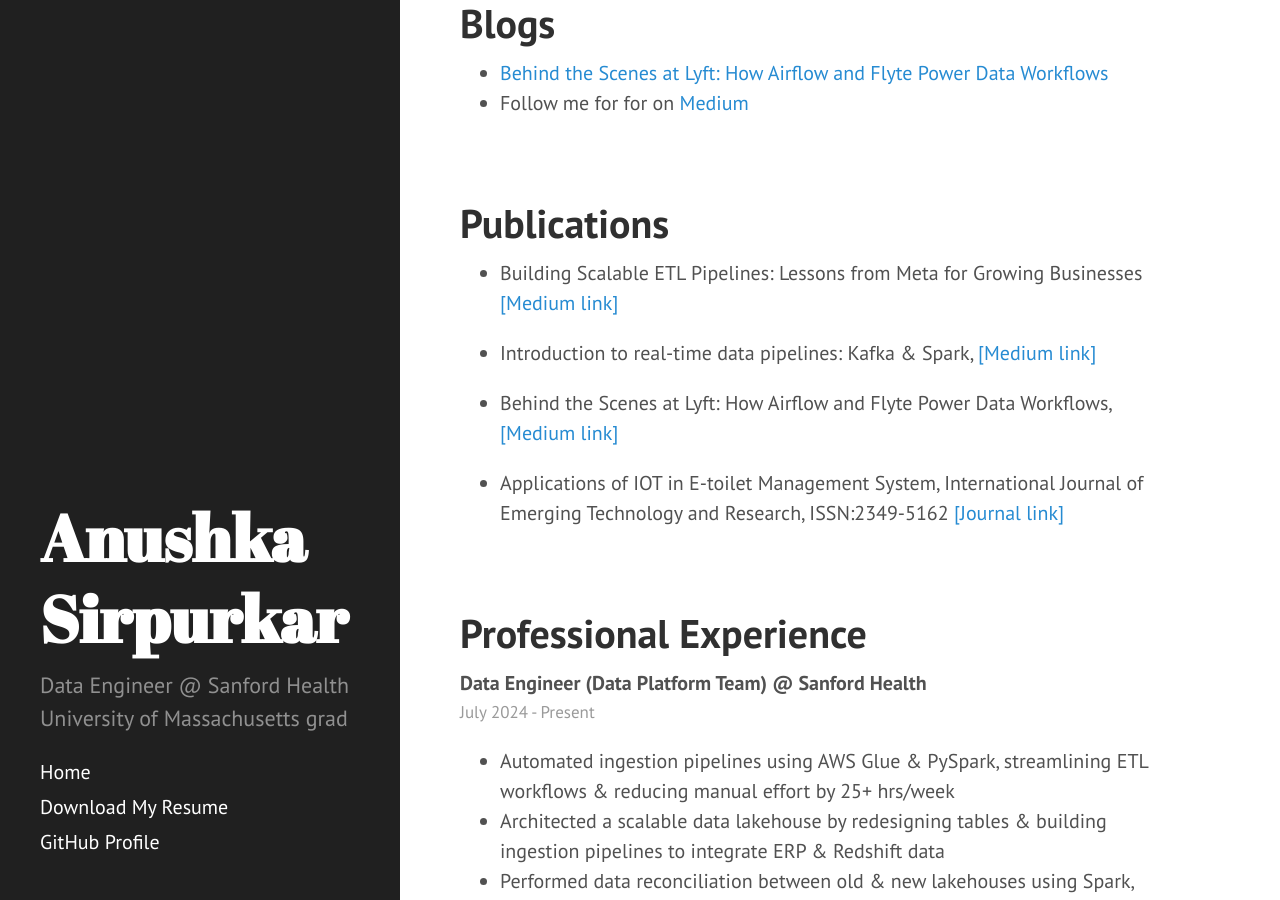
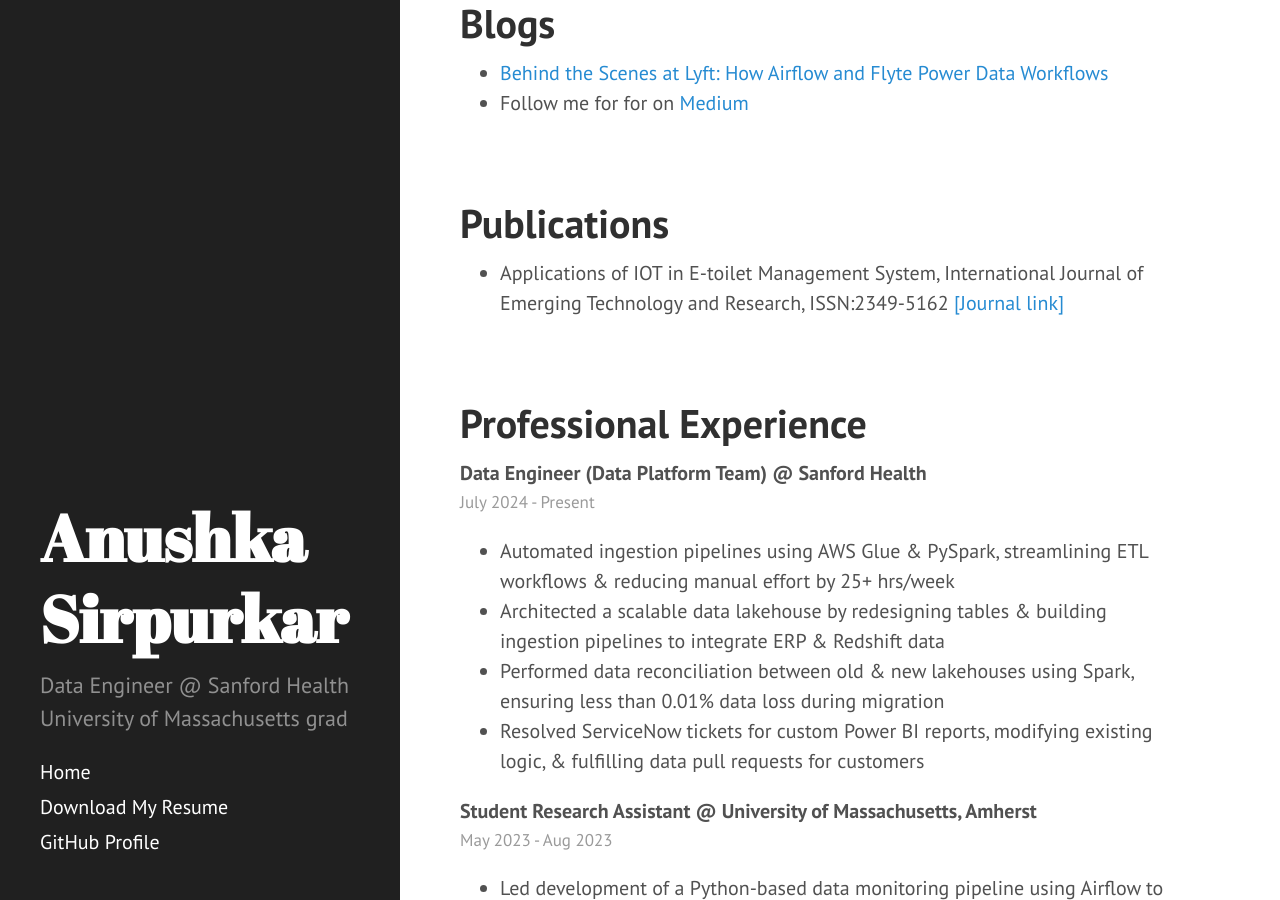
Before and after one commit to aspk74/anushkasirpurkar.github.io, a Jekyll site: the page built from index.html, in a window 1280 px wide and 900 px high, scrolled down 1692 px. Built offline with Jekyll 4.4.1, drawn with Linux system fonts in a browser that asks for light colours; the list of posts is cut into pages by our own code.

Commit message:
Update 2019-10-19-publications.md

```diff
--- a/_posts/2019-10-19-publications.md
+++ b/_posts/2019-10-19-publications.md
@@ -3,18 +3,6 @@ layout: post
 title: Publications
 ---
 
-* Building Scalable ETL Pipelines: Lessons from Meta for Growing Businesses <a href="https://medium.com/@anushka7400.as/building-scalable-etl-pipelines-lessons-from-meta-for-growing-businesses-31bf9a1970c8">
-[Medium link]
-</a>
-
-* Introduction to real-time data pipelines: Kafka & Spark, <a href="https://medium.com/@anushka7400.as/introduction-to-real-time-data-pipelines-kafka-spark-d951302bb963">
-[Medium link]
-</a>
-
-* Behind the Scenes at Lyft: How Airflow and Flyte Power Data Workflows, <a href="https://medium.com/@anushka7400.as/behind-the-scenes-at-lyft-how-airflow-and-flyte-power-data-workflows-7809e9d47ff0">
-[Medium link]
-</a>
-
 * Applications of IOT in E-toilet Management System, International Journal of Emerging Technology and Research, ISSN:2349-5162 <a href="https://www.jetir.org/view?paper=JETIR2109040">
 [Journal link]
 </a>
```
